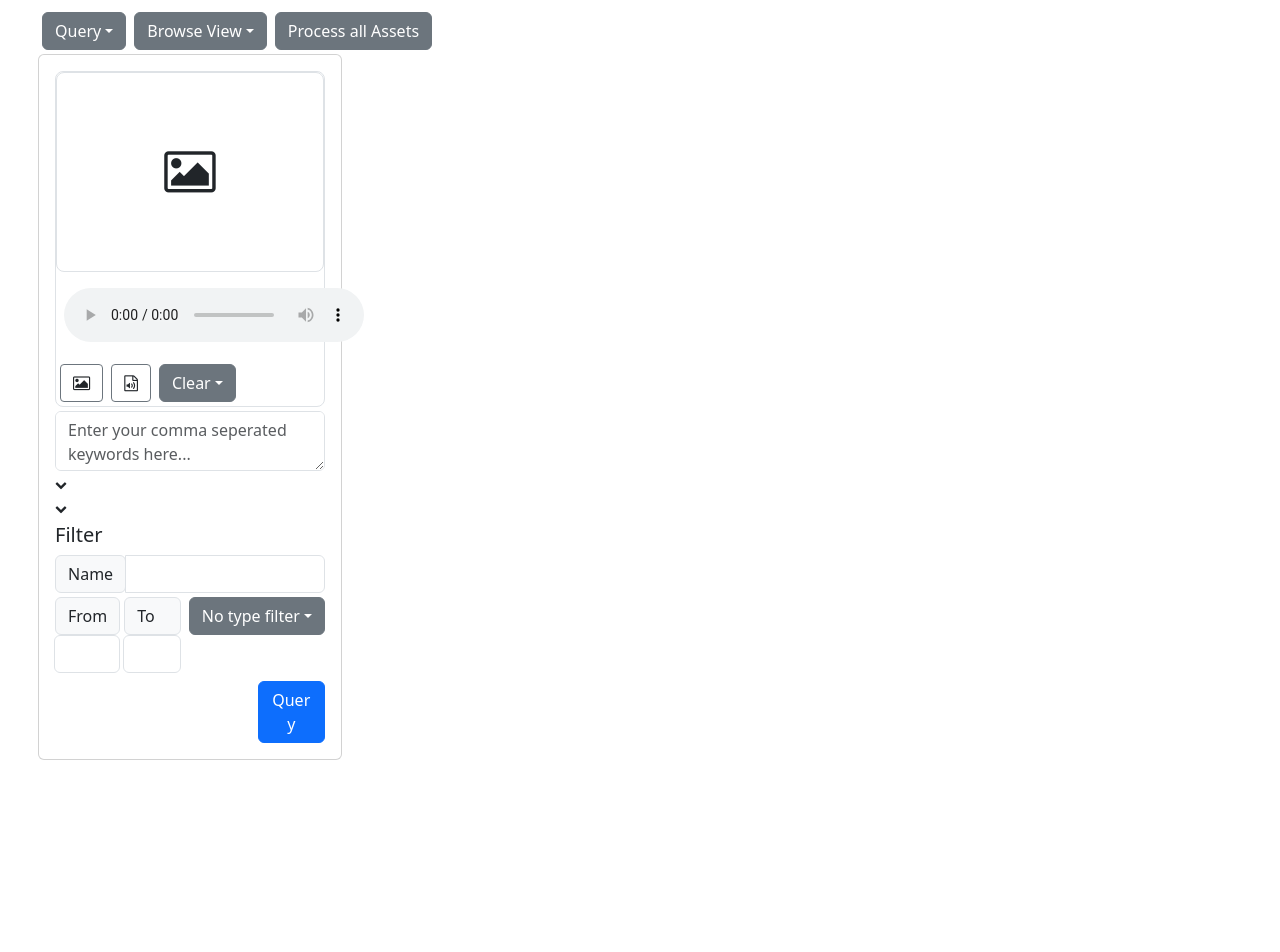
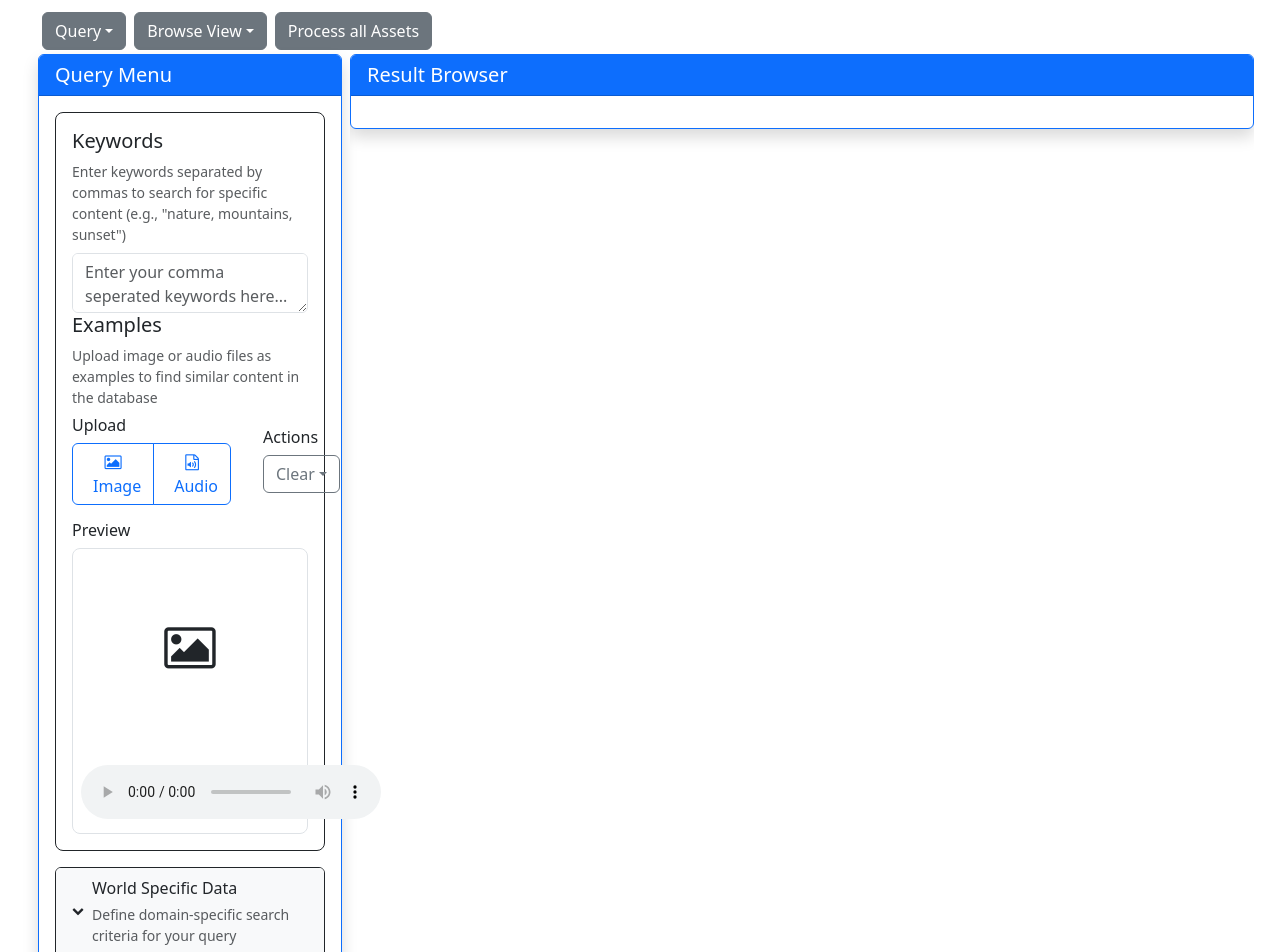
Before and after one commit to marquies/gmaf-mvr-webui-prototype, a React (Create React App) app: page / in a window 1280 px wide. Shown: the top 952 px of the page. Before the commit the page ends 800 px from the top, so only its background shows below. Built offline with nearby package versions, Linux system fonts and the light colour scheme.

Commit message:
Optimized UI Design

```diff
--- a/src/components/views/query/presentation/views/browseview.jsx
+++ b/src/components/views/query/presentation/views/browseview.jsx
@@ -88,15 +88,18 @@ async function handlePagination(requestedPage) {
 }
 
 return (
-  <div>
-     {props.cmmcos.length>0? <nav aria-label="Page navigation example">
+  <div className="card border-primary shadow" style={{width: "100%"}}>
+    <div className="card-header bg-primary text-white">
+      <h5 className="card-title mb-0">Result Browser</h5>
+    </div>
+    <div className="card-body">
+      {props.cmmcos.length>0? <nav aria-label="Page navigation example">
         <ul className="pagination">
             <li id="prev-button" onClick={()=>handlePagination(paginationState-1)} className="page-item"><button className="page-link" >Previous</button></li>
             <li id="pagi2" className="page-item"><button className="page-link" >{paginationState}</button></li>
             <li id="next-button" onClick={()=>handlePagination(paginationState+1)} className="page-item"><button className="page-link" >Next</button></li>
         </ul>
-    </nav>:""
-    }
+    </nav>:""}
      {canRender()?
     <div className='d-flex flex-wrap flex-start gap'>
 
@@ -109,6 +112,7 @@ return (
     }
 
     </div>
+  </div>
 );
 
 }
--- a/src/components/views/query/query/filter.jsx
+++ b/src/components/views/query/query/filter.jsx
@@ -20,7 +20,6 @@ useEffect(() => {
 
 return (
     <div>
-        <h5 className="card-title mt-1">Filter</h5>
         <div className="input-group mb-1">
             <div className="input-group-prepend filter-prepend">
                 <span className="input-group-text">Name</span>
--- a/src/components/views/query/query/query.jsx
+++ b/src/components/views/query/query/query.jsx
@@ -159,10 +159,53 @@ function Query(props) {
     return (
 
         <div className='query'>
-                <div className="card" style={{width: "100%"}}>
+                <div className="card border-primary shadow" style={{width: "100%"}}>
+                    <div className="card-header bg-primary text-white">
+                        <h5 className="card-title mb-0">Query Menu</h5>
+                    </div>
                     <div className="card-body">
-                        <div className='border-1 border rounded-3'>
-                            <div className="visual-input mb-2 border-1 border rounded-3">
+                        <div className='border-1 border border-dark rounded-3 p-3'>
+                            <h5>Keywords</h5>
+                            <p className="text-muted small mb-2">Enter keywords separated by commas to search for specific content (e.g., "nature, mountains, sunset")</p>
+                            <textarea className="form-control textarea mt-1" placeholder="Enter your comma seperated keywords here..." spellCheck="false" id="query-textarea" value={text} rows="3" onChange={textChange}></textarea>
+                            <h5>Examples</h5>
+                            <p className="text-muted small mb-2">Upload image or audio files as examples to find similar content in the database</p>
+                            <div className="d-flex align-items-center gap-3 mb-3">
+                                <div>
+                                    <h6 className="mb-2">Upload</h6>
+                                    <div className="btn-group" role="group" aria-label="Upload options">
+                                        <button onClick={imageInput} type="button" className="btn btn-outline-primary" title="Upload Image">
+                                            <span className="fa fa-image"></span>
+                                            <span className="ms-2">Image</span>
+                                        </button>
+                                        <button onClick={audioInput} type="button" className="btn btn-outline-primary" title="Upload Audio">
+                                            <span className="fa fa-file-audio-o"></span>
+                                            <span className="ms-2">Audio</span>
+                                        </button>
+                                    </div>
+                                    <input type="file" onChange={imageUploaded} hidden id="image-input" accept=".png,.jpg,.jpeg"></input>
+                                    <input type="file" onChange={audioUploaded} hidden id="audio-input" accept=".mp3,.wav"></input>
+                                </div>
+                                <div className="ms-3">
+                                    <h6 className="mb-2">Actions</h6>
+                                    <div className="dropdown">
+                                        <button className="btn btn-outline-secondary dropdown-toggle" type="button" data-bs-toggle="dropdown" aria-expanded="null">
+                                            Clear
+                                        </button>
+                                        <ul className="dropdown-menu">
+                                            <li><button onClick={clearImage} className="dropdown-item">Image</button></li>
+                                            <li><button onClick={clearText} className="dropdown-item">Text</button></li>
+                                            <li><button onClick={clearAudio} className="dropdown-item">Audio</button></li>
+                                            <li><button onClick={clearGolf} className="dropdown-item">World Specific Data</button></li>
+                                            <li><button onClick={clearAll} className="dropdown-item">All</button></li>
+                                        </ul>
+                                    </div>
+                                </div>
+                            </div>
+                            <h6>Preview</h6>
+                            <div className="border-1 border rounded-3">
+
+                            <div className="visual-input mb-2">
                             {image ?
                                 <img id="query-chosen-image" src={imageurl} alt=""/>
                                 : <i id= "query-placeholder-image" className="query-placeholder-image fa fa-image fa-3x"></i>
@@ -173,35 +216,36 @@ function Query(props) {
 
                                 </audio>
                             </div>
-                            <div>
-                                <div className='query-menu mt-1'>
-                            { /*<button type="button" className='btn border border-secondary rounded-1 m-1' data-bs-toggle="modal" data-bs-target="#sketchinputModal"><span className="fa fa-paint-brush"></span></button>*/}
-                                <button onClick={imageInput} type="button" className='btn border border-secondary rounded-1 m-1'><span className="fa fa-image"></span></button>
-                                <button onClick={audioInput} type="button" className='btn border border-secondary rounded-1 m-1'><span className="fa fa-file-audio-o"></span></button>
-                                <input type="file" onChange={imageUploaded} hidden id="image-input" accept=".png,.jpg,.jpeg"></input>
-                                <input type="file" onChange={audioUploaded} hidden id="audio-input" accept=".mp3,.wav"></input>
-                                <div className="dropdown m-1">
-                                    <button className="btn btn-secondary dropdown-toggle" type="button" data-bs-toggle="dropdown" aria-expanded="null">
-                                        Clear
-                                    </button>
-                                    <ul className="dropdown-menu">
-                                        <li><button onClick={clearImage} className="dropdown-item" >Image</button></li>
-                                        <li><button onClick={clearText} className="dropdown-item" >Text</button></li>
-                                        <li><button onClick={clearAudio} className="dropdown-item" >Audio</button></li>
-                                        <li><button onClick={clearGolf} className="dropdown-item" >World Specific Data</button></li>
-                                        <li><button onClick={clearAll} className="dropdown-item" >All</button></li>
-                                    </ul>
-                                    </div>
+                            </div>
+                        </div>
+
+                        <div className="card border-dark mt-3 mb-2">
+                            <div className="card-header d-flex align-items-center bg-light">
+                                <i className="fa fa-chevron-down fsize me-2" onClick={() => setWsdUnfolded(!wsdUnfolded)}></i>
+                                <div>
+                                    <span>World Specific Data</span>
+                                    <p className="text-muted small mb-0 mt-1">Define domain-specific search criteria for your query</p>
                                 </div>
                             </div>
+                            <div className="card-body p-2">
+                                {wsdUnfolded ? <WsdQuery key={wsdKey}></WsdQuery>: ""}
+                            </div>
                         </div>
-                        <textarea className="form-control textarea mt-1" placeholder="Enter your comma seperated keywords here..." spellCheck="false" id="query-textarea" value={text} rows="3" onChange={textChange}></textarea>
-                            <div><i className="fa fa-chevron-down fsize"onClick={() => setWsdUnfolded(!wsdUnfolded)}></i></div>
 
-                            {wsdUnfolded ? <WsdQuery key={wsdKey}></WsdQuery>: ""}
-                            <div><i className="fa fa-chevron-down fsize"onClick={() => setFilterUnfolded(!filterUnfolded)}></i></div>
-                            {filterUnfolded ? <Filter setFilter={props.setFilter}></Filter> :""}
-                     <button className="w-25 btn btn-primary mt-2 float-end"  onClick={handleQueryClicked}>Query</button>
+                        <div className="card border-dark mb-2">
+                            <div className="card-header d-flex align-items-center bg-light">
+                                <i className="fa fa-chevron-down fsize me-2" onClick={() => setFilterUnfolded(!filterUnfolded)}></i>
+                                <div>
+                                    <span>Filter</span>
+                                    <p className="text-muted small mb-0 mt-1">Refine your search results by applying specific filters</p>
+                                </div>
+                            </div>
+                            <div className="card-body p-2">
+                                {filterUnfolded ? <Filter setFilter={props.setFilter}></Filter> :""}
+                            </div>
+                        </div>
+
+                        <button className="w-25 btn btn-primary mt-2 float-end" onClick={handleQueryClicked}>Query</button>
                     </div>
             </div>
         </div>
--- a/src/components/views/query/query/wsdquery.jsx
+++ b/src/components/views/query/query/wsdquery.jsx
@@ -17,7 +17,7 @@ function nextPlugin() {
 }
 
 return (<div>
-     <h5 className="card-title mt-1">World Specific Data</h5>
+
     <div className='query-wsd-container d-flex border-1 border rounded-3'>
         <div className='query-wsd-inner-container'>
             { typeof(pluginComponents[pluginSelectedIndex]) === 'function' ? React.createElement(pluginComponents[pluginSelectedIndex],{}):
--- a/src/js/GMAFAdapter.js
+++ b/src/js/GMAFAdapter.js
@@ -96,13 +96,13 @@ class GMAFAdapter
         console.log("IDS Result: ",result);
         if(!result)
         {
-            console.log("No results received from Query");
-            return;
+            console.log("No response received from Query");
+            return {"results":[], "page":0, "numberOfPages":0, "numOfAllResults":0};
         }
 
         if(!result.results){
             console.log("No results received from Query");
-            return;
+            return {"results":[], "page":0, "numberOfPages":0, "numOfAllResults":0};
         }
 
         var queryIds= result.results;
```
Also changed, not shown: 1 other file (tests, documents, lock files or other folders).
